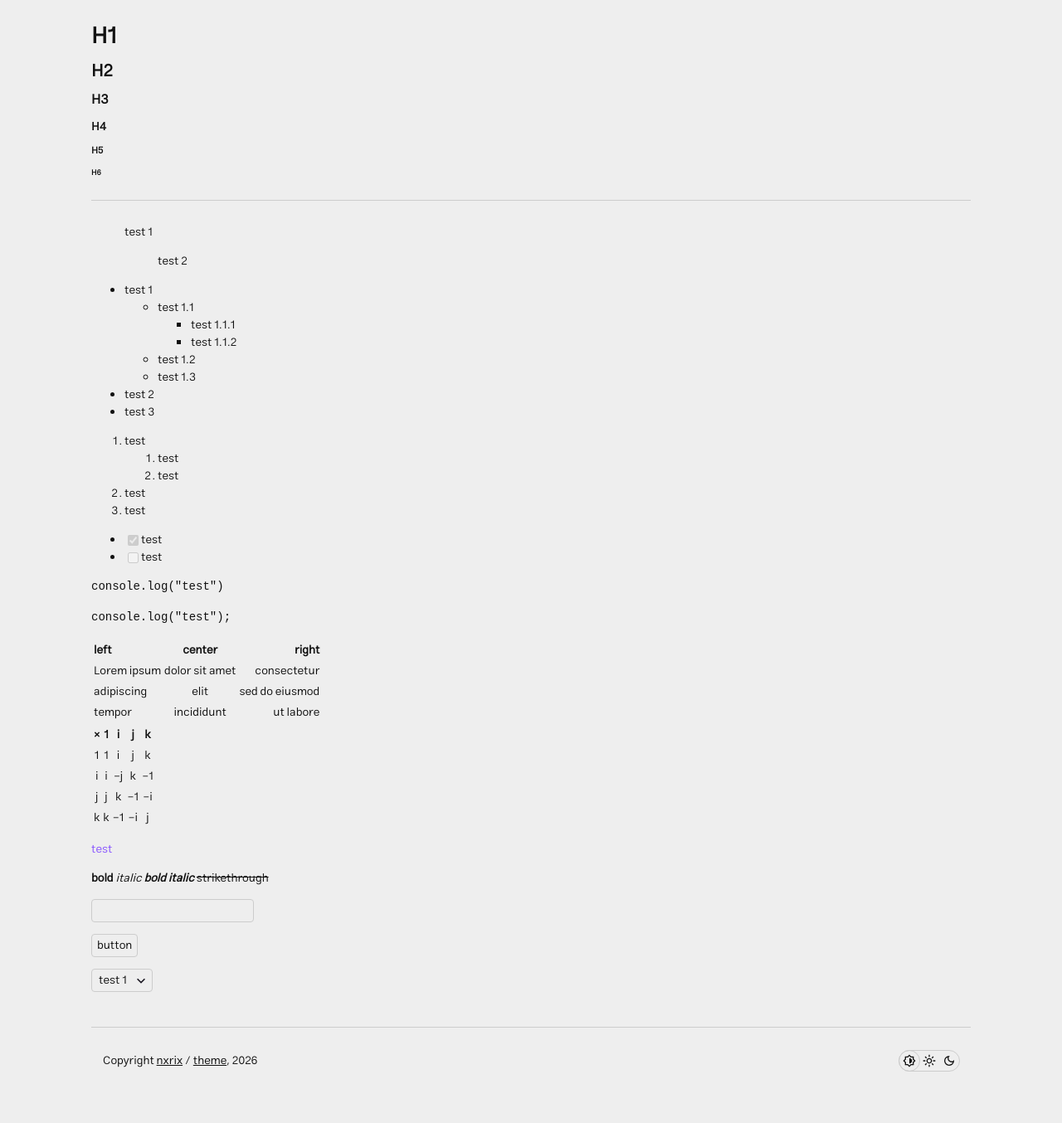
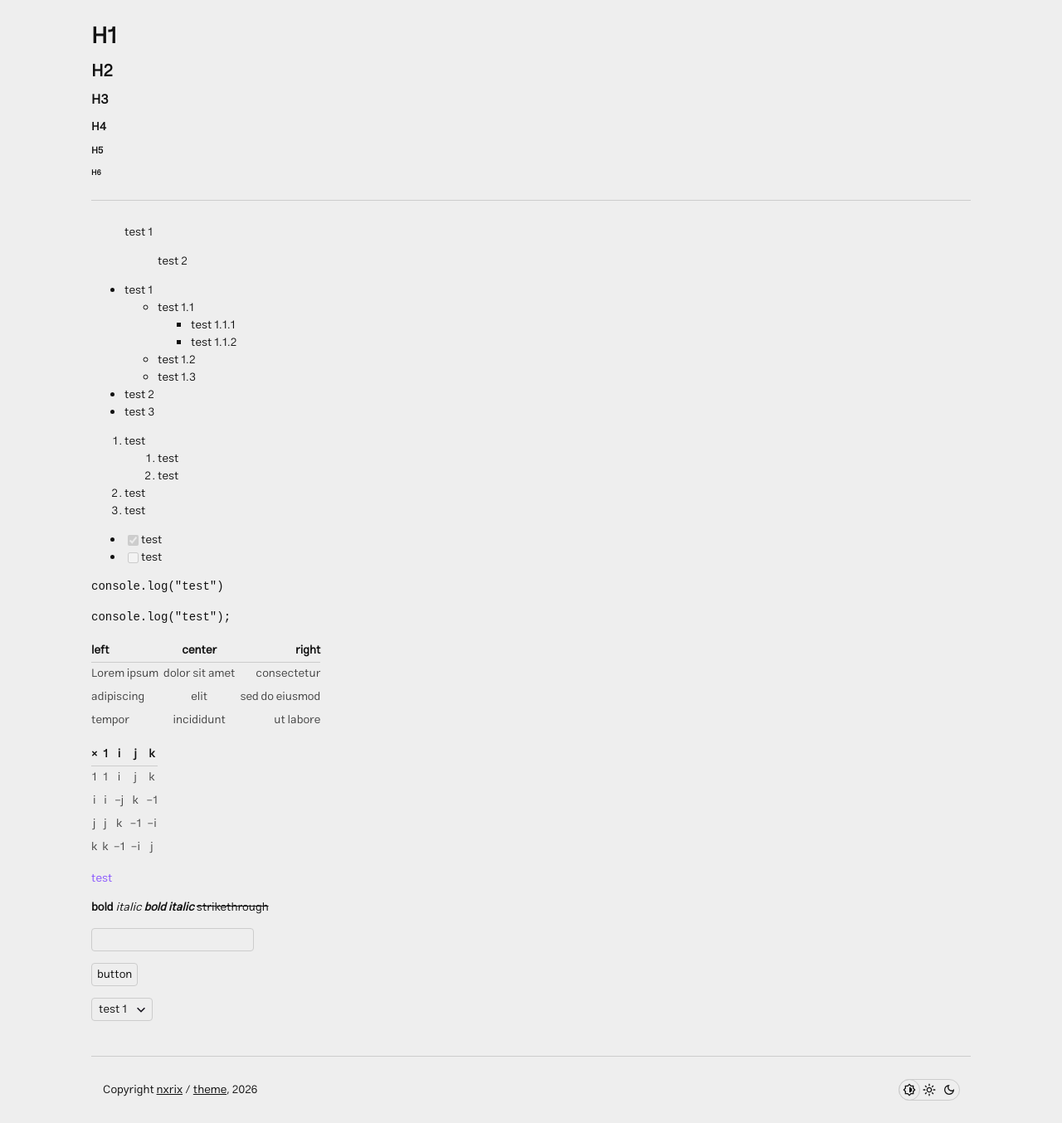
Before and after one commit to nxrix/theme, a Jekyll site: the page built from test.md, in a window 1280 px wide. Shown: the whole page at 83% size. Built offline with Jekyll 4.4.1, drawn with Linux system fonts in a browser that asks for light colours; our own code applies the rules of GitHub Pages for plain Markdown files; before the commit the page ends 1319 px from its top, so only the background shows below that.

Commit message:
Update theme.css

```diff
--- a/assets/css/theme.css
+++ b/assets/css/theme.css
@@ -116,3 +116,36 @@ select {
   background-position: right 4px center;
   background-image: var(--ar);
 }
+
+table {
+  border-collapse: collapse;
+  margin: 1rem 0;
+}
+table pre, table code, table tt {
+  font-size: inherit;
+  line-height: inherit;
+}
+th > pre:only-child, td > pre:only-child {
+  margin: 0;
+  padding: 0;
+}
+thead tr {
+  border-bottom: solid 1px var(--c3);
+}
+tr:not(:last-child) {
+  border-bottom: solid 1px var(--c1);
+}
+th, td {
+  padding: 3px 6px 3px 0;
+}
+th:last-child, td:last-child {
+  padding-right: 0;
+}
+th {
+  text-align: left;
+  vertical-align: bottom;
+}
+td {
+  color: var(--cb);
+  vertical-align: top;
+}
```
